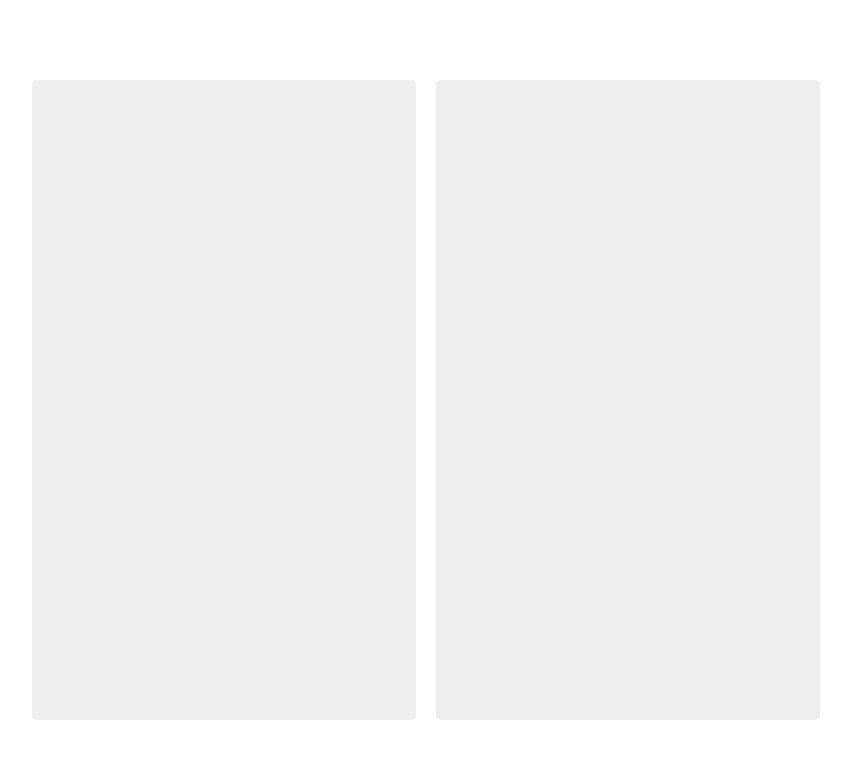
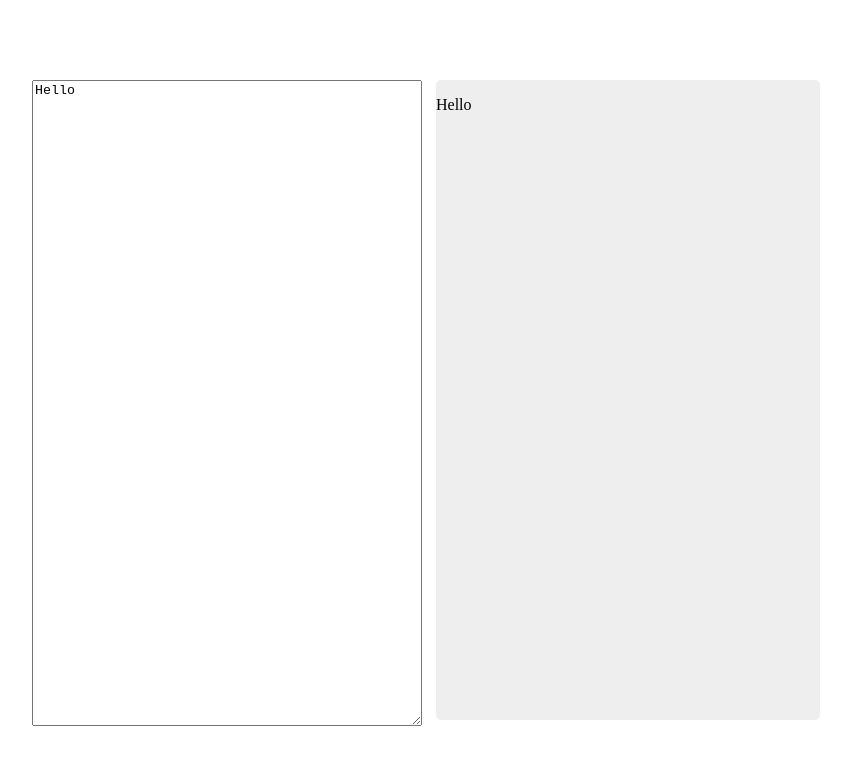
Before and after one commit to rashmimalpande/Markdown-Previewer, a plain HTML site: page index.html in a window 1280 px wide. Shown: the whole page, without its empty margins (214-1065 px from the left). Drawn offline with nearby package versions, Linux system fonts and the light colour scheme.

Commit message:
change made in editor can be seen in preview

```diff
--- a/css/style.css
+++ b/css/style.css
@@ -18,3 +18,9 @@ body{
     border-radius: 5px;
     background: #eee;
 }
+
+
+.editor textarea{
+    width: 100%;
+    height: 100%;
+}
--- a/index.html
+++ b/index.html
@@ -9,11 +9,11 @@
     <body>
         <div class="main">
             <div class="editor">
-
+                <textarea v-model="message"></textarea>
             </div>
 
             <div class="preview">
-
+                <p>{{ message }}</p>
             </div>
         </div>
 
--- a/js/app.js
+++ b/js/app.js
@@ -0,0 +1,6 @@
+var app = new Vue({
+    el: '.main',
+    data: {
+        message: 'Hello'
+    }
+})
```
